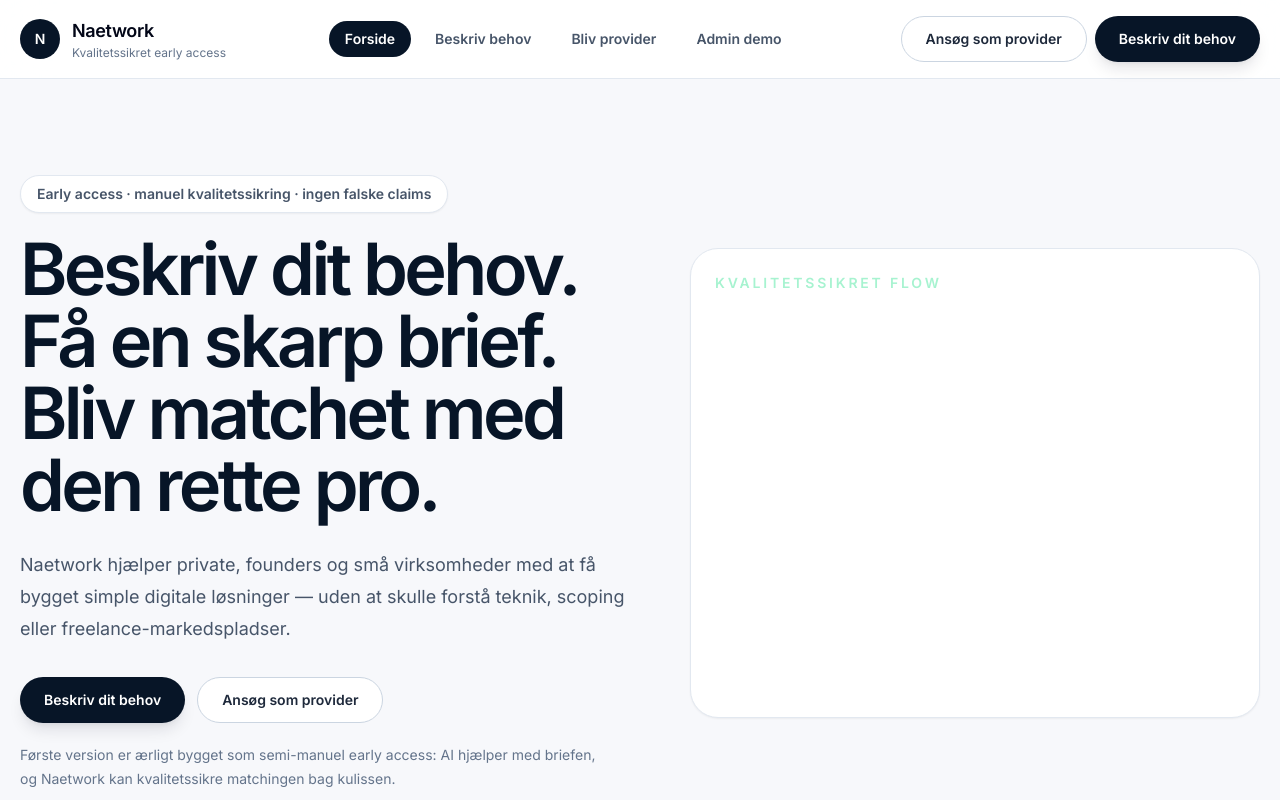
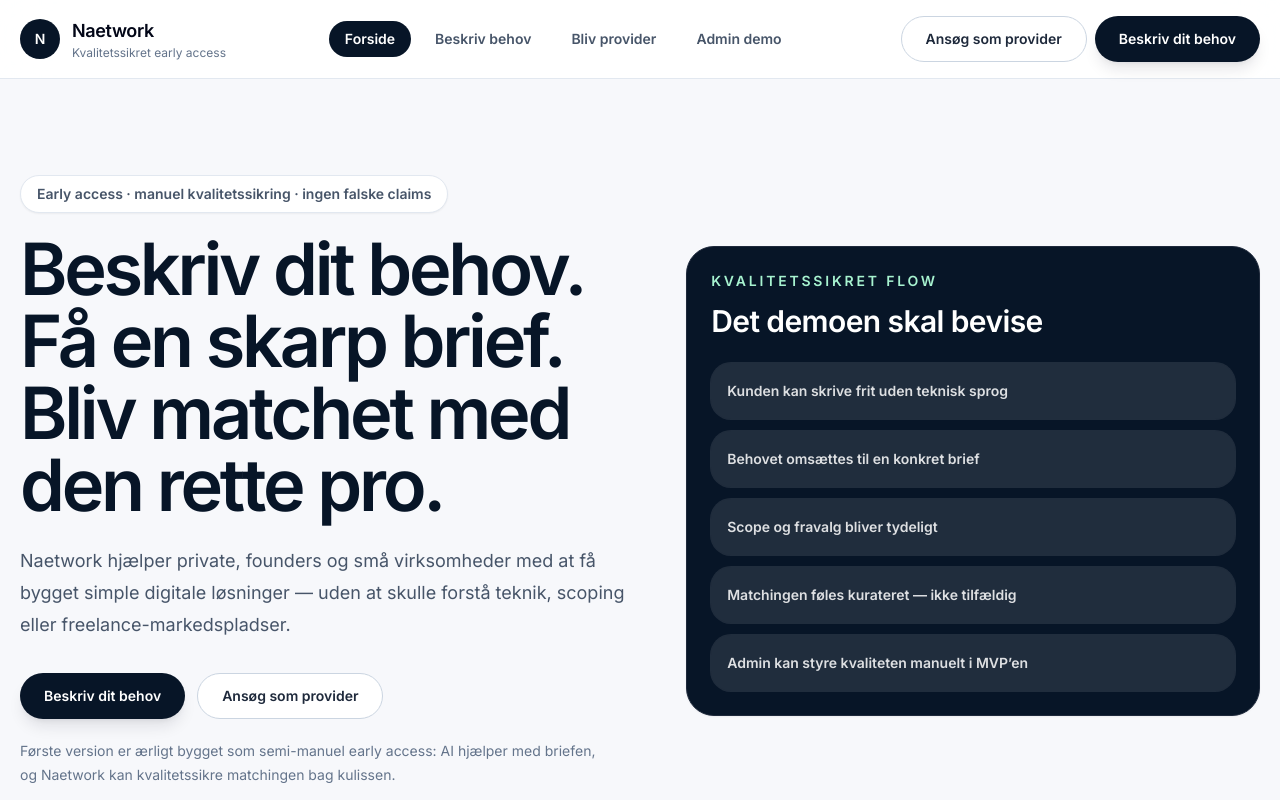
Before and after one commit to mikkelstreet-png/Naetwork, a Next.js app: page /da in a window 1280 px wide. Shown: the top 800 px of the page. Built offline with nearby package versions, Linux system fonts and the light colour scheme.

Commit message:
Use fixed Naetwork launch MVP on Danish route

```diff
--- a/app/da/page.tsx
+++ b/app/da/page.tsx
@@ -1,5 +1,5 @@
-import { NaetworkQualityMvp } from "@/components/NaetworkQualityMvp";
+import { NaetworkLaunchMvp } from "@/components/NaetworkLaunchMvp";
 
 export default function HomeDa() {
-  return <NaetworkQualityMvp />;
+  return <NaetworkLaunchMvp />;
 }
```
